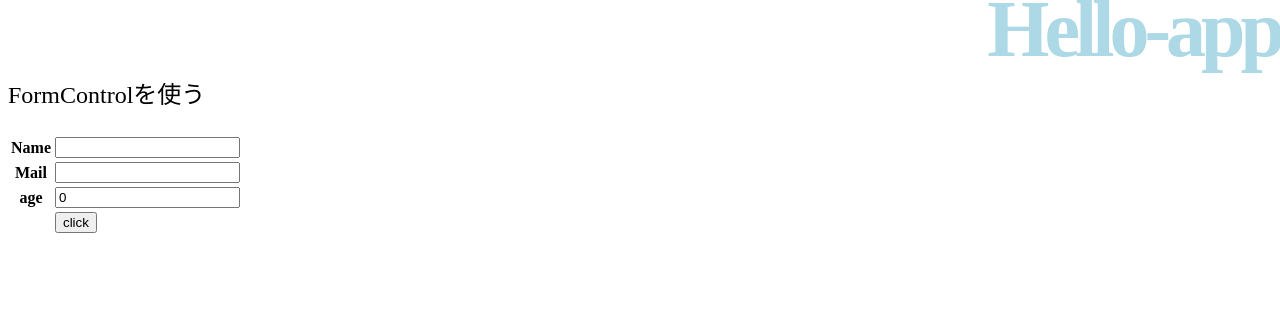
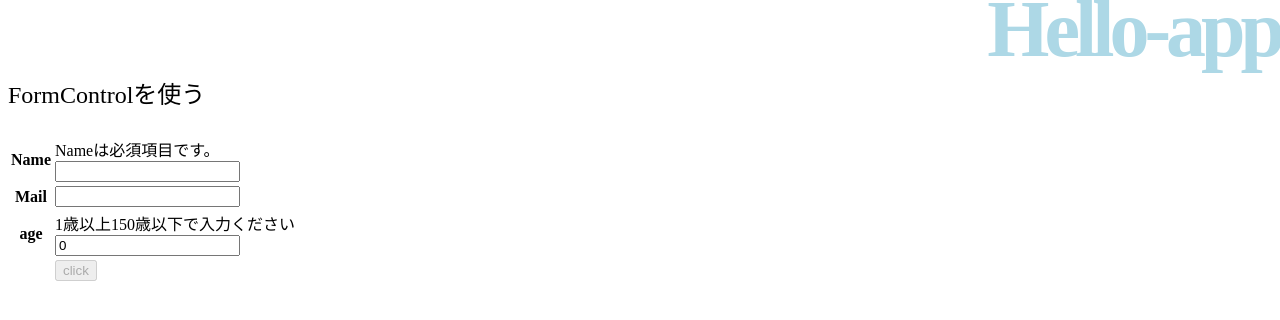
Before and after one commit to sqrmyy/angular-app, an Angular app: page / in a window 1280 px wide. Shown: the top 320 px of the page. Built offline with nearby package versions, Linux system fonts and the light colour scheme.

Commit message:
invalid message

```diff
--- a/src/app/hello/hello.component.html
+++ b/src/app/hello/hello.component.html
@@ -4,24 +4,27 @@
     <form [formGroup]="myControl" (ngSubmit)="onSubmit()">
         <table>
             <tr><th>Name</th><td>
-                <input type="text" formControlName="name">
+                <div *ngIf="name.invalid">Nameは必須項目です。</div>
+                <div><input type="text" formControlName="name"></div>
             </td></tr>
             <tr>
                 <th>Mail</th>
                 <td>
-                    <input type="text" formControlName="mail">
+                    <div *ngIf="mail.invalid">メールアドレスが必要です。</div>
+                    <div><input type="text" formControlName="mail"></div>
                 </td>
             </tr>
             <tr>
                 <th>age</th>
                 <td>
-                    <input type="number" formControlName="age">
+                    <div *ngIf="age.invalid">1歳以上150歳以下で入力ください</div>
+                    <div><input type="number" formControlName="age"></div>
                 </td>
             </tr>
             <tr>
                 <th></th>
                 <td>
-                    <input type="submit" value="click">
+                    <input [disabled]="myControl.invalid" type="submit" value="click">
                 </td>
             </tr>
         </table>
--- a/src/app/hello/hello.component.ts
+++ b/src/app/hello/hello.component.ts
@@ -1,5 +1,5 @@
 import { Component, OnInit } from '@angular/core';
-import { FormControl, FormGroup, Validators } from '@angular/forms';
+import { FormControl, FormGroup, FormBuilder, Validators } from '@angular/forms';
 
 @Component({
   selector: 'app-hello',
@@ -11,13 +11,13 @@ export class HelloComponent implements OnInit {
   message: string;
   myControl: FormGroup
 
-  constructor() {
+  constructor(private fb: FormBuilder) {
   }
 
   ngOnInit() {
     this.title = 'Hello-app'
     this.message = 'FormControlを使う'
-    this.myControl = new FormGroup({
+    this.myControl = this.fb.group({
       name: new FormControl('', [Validators.required]),
       mail: new FormControl('', [Validators.email]),
       age: new FormControl(0, [Validators.min(1), Validators.max(150)]),
```
